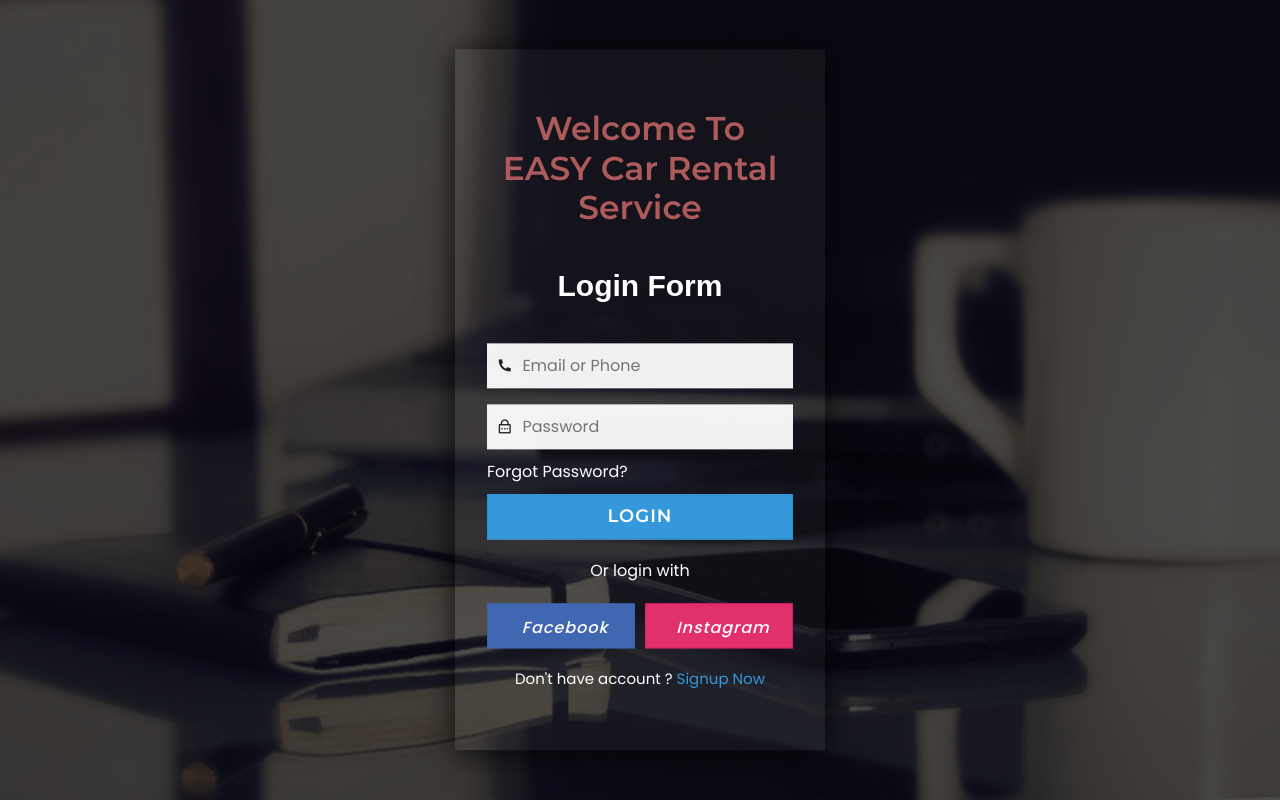
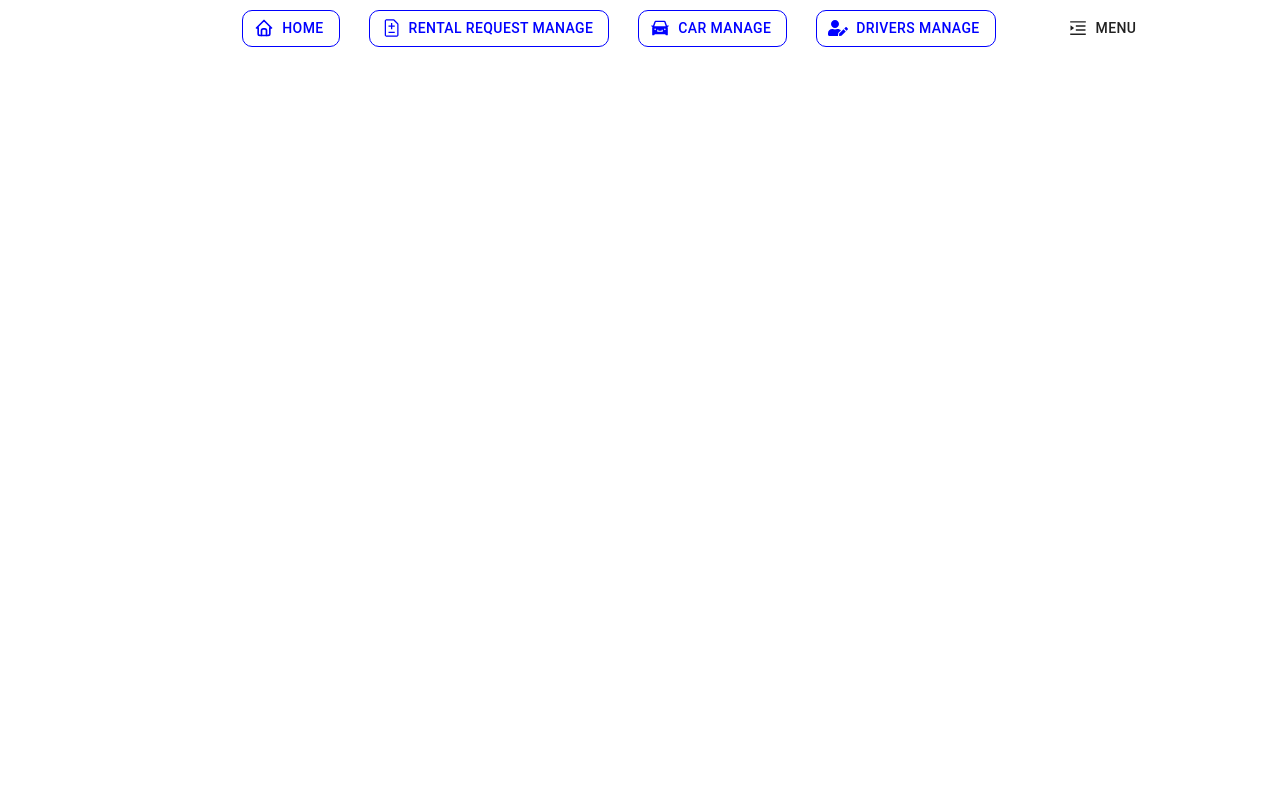
Before and after one commit to tharakad049/Easy-Car-Rental-React, a React (Create React App) app in the folder front-end/: page / in a window 1280 px wide. Built offline with nearby package versions, Linux system fonts and the light colour scheme.

Commit message:
add new nav bar for other pages

```diff
--- /dev/null
+++ b/front-end/src/components/admin/ManuList/index.jsx
@@ -0,0 +1,87 @@
+import React from 'react';
+import Button from '@material-ui/core/Button';
+import MenuItem from '@material-ui/core/MenuItem';
+import MenuList from '@material-ui/core/MenuList';
+import ClickAwayListener from '@material-ui/core/ClickAwayListener';
+import Grow from '@material-ui/core/Grow';
+import {makeStyles} from '@material-ui/core/styles';
+import {AiOutlineMenuUnfold} from "react-icons/ai";
+import Paper from '@material-ui/core/Paper';
+import Popper from '@material-ui/core/Popper';
+
+
+
+const useStyles = makeStyles((theme) => ({
+    root: {
+        display: 'flex',
+    },
+    paper: {
+        marginRight: theme.spacing(2),
+    },
+}));
+
+export default function MenuListComposition() {
+    const classes = useStyles();
+    const [open, setOpen] = React.useState(false);
+    const anchorRef = React.useRef(null);
+
+    const handleToggle = () => {
+        setOpen((prevOpen) => !prevOpen);
+    };
+
+    const handleClose = (event) => {
+        if (anchorRef.current && anchorRef.current.contains(event.target)) {
+            return;
+        }
+        setOpen(false);
+    };
+
+    function handleListKeyDown(event) {
+        if (event.key === 'Tab') {
+            event.preventDefault();
+            setOpen(false);
+        }
+    }
+
+    // return focus to the button when we transitioned from !open -> open
+    const prevOpen = React.useRef(open);
+    React.useEffect(() => {
+        if (prevOpen.current === true && open === false) {
+            anchorRef.current.focus();
+        }
+        prevOpen.current = open;
+    }, [open]);
+
+    return (
+        <div className={classes.root}>
+            <div>
+                <Button
+                    ref={anchorRef}
+                    aria-controls={open ? 'menu-list-grow' : undefined}
+                    aria-haspopup="true"
+                    onClick={handleToggle}
+                    startIcon={<AiOutlineMenuUnfold/>}
+                    style={{height: '100%'}}>
+                    MENU
+                </Button>
+                <Popper open={open} anchorEl={anchorRef.current} role={undefined} transition disablePortal>
+                    {({TransitionProps, placement}) => (
+                        <Grow
+                            {...TransitionProps}
+                            style={{transformOrigin: placement === 'bottom' ? 'center top' : 'center bottom'}}>
+                            <Paper>
+                                <ClickAwayListener onClickAway={handleClose}>
+                                    <MenuList autoFocusItem={open} id="menu-list-grow" onKeyDown={handleListKeyDown}>
+                                        <MenuItem onClick={handleClose}>Profile</MenuItem>
+                                        <MenuItem onClick={handleClose}>My account</MenuItem>
+                                        <MenuItem onClick={handleClose}>Logout</MenuItem>
+                                    </MenuList>
+                                </ClickAwayListener>
+                            </Paper>
+                        </Grow>
+                    )}
+                </Popper>
+            </div>
+        </div>
+    );
+}
--- /dev/null
+++ b/front-end/src/components/admin/NavBar/index.jsx
@@ -0,0 +1,38 @@
+import React, {Component} from "react";
+import Button from "@material-ui/core/Button";
+import {TbHome} from "react-icons/tb";
+import {VscRequestChanges} from "react-icons/vsc";
+import {AiFillCar} from "react-icons/ai";
+import {FaUserEdit} from "react-icons/fa";
+import MenuListComposition from "../ManuList";
+import withStyles from "@material-ui/core/styles/withStyles";
+import {styleSheet} from "./style";
+
+class AdminNavBar extends Component {
+    constructor(props) {
+        super(props);
+    }
+
+    render() {
+        const {classes} = this.props
+        return (
+            <div className={classes.navBar_container}>
+                <div className={classes.logo_container}></div>
+                <div className={classes.navBarButton_container}>
+                    <Button style={{color: 'blue', borderColor: 'blue', borderRadius: '10px'}} variant="outlined"
+                            color="danger" startIcon={<TbHome/>}>Home</Button>
+                    <Button style={{color: 'blue', borderColor: 'blue', borderRadius: '10px'}} variant="outlined"
+                            color="danger" startIcon={<VscRequestChanges/>}>Rental Request Manage</Button>
+                    <Button style={{color: 'blue', borderColor: 'blue', borderRadius: '10px'}} variant="outlined"
+                            color="danger" startIcon={<AiFillCar/>}>Car Manage</Button>
+                    <Button style={{color: 'blue', borderColor: 'blue', borderRadius: '10px'}} variant="outlined"
+                            color="danger" startIcon={<FaUserEdit/>}>Drivers Manage</Button>
+                    <div style={{width: '10px'}}></div>
+                    <MenuListComposition/>
+                </div>
+            </div>
+        );
+    };
+}
+
+export default withStyles(styleSheet)(AdminNavBar)
--- /dev/null
+++ b/front-end/src/components/admin/NavBar/style.js
@@ -0,0 +1,20 @@
+export const styleSheet= {
+    navBar_container: {
+        marginTop: "10px",
+        backgroundColor: "white",
+        height: '12%',
+        display: 'flex',
+        flexDirection: 'row',
+        alignItems: 'center',
+        justifyContent: 'space-evenly',
+    },
+    logo_container: {},
+    navBarButton_container: {
+        width: "75%",
+        height: '60%',
+        display: 'flex',
+        flexDirection: 'row',
+        justifyContent: 'space-evenly'
+
+    }
+}
--- a/front-end/src/pages/Layouts/Layout.jsx
+++ b/front-end/src/pages/Layouts/Layout.jsx
@@ -1,12 +1,14 @@
 import React, { Fragment } from "react";
 import HomePage from "../../pages/Home";
 import Login from "../Session/Login";
+import Register from "../Session/Register/register";
+import AdminNavBar from "../../components/admin/NavBar";
 
 const Layout = () => {
   return (
     <Fragment>
-      {/*<HomePage />*/}
-{/*     <Login/>*/} <Login/>
+      {/*<HomePage />*/}{/*<HomePage />*/}
+{/*     <Login/>*/} <AdminNavBar/>
 {/*   <Register/>*/}
     </Fragment>
   );
--- a/front-end/src/pages/Session/Login/index.jsx
+++ b/front-end/src/pages/Session/Login/index.jsx
@@ -34,7 +34,7 @@ class Login extends Component {
                         <div className="login">Or login with</div>
                         <div className="links">
                             <div className="facebook">
-                                <i className="fab fa-facebook-f"><span>Facebook</span></i>
+                                <i className="fa-facebook-f"><span>Facebook</span></i>
                             </div>
                             <div className="instagram">
                                 <i className="fab fa-instagram"><span>Instagram</span></i>
--- a/front-end/src/pages/Session/Register/register.css
+++ b/front-end/src/pages/Session/Register/register.css
@@ -0,0 +1,86 @@
+@import url('https://fonts.googleapis.com/css?family=Montserrat:400,500,600,700|Poppins:400,500&display=swap');
+*{
+    margin: 0;
+    padding: 0;
+    box-sizing: border-box;
+    user-select: none;
+}
+.bg-img{
+    background: url("../../../assets/images/Login Images/bg.jpg");
+    height: 100vh;
+    background-size: cover;
+    background-position: center;
+}
+.bg-img:after{
+    position: absolute;
+    content: '';
+    top: 0;
+    left: 0;
+    height: 100%;
+    width: 100%;
+    background: rgba(0,0,0,0.7);
+}
+.content{
+    position: absolute;
+    top: 50%;
+    left: 50%;
+    z-index: 999;
+    text-align: center;
+    padding: 60px 32px;
+    width: 370px;
+    transform: translate(-50%,-50%);
+    background: rgba(255,255,255,0.04);
+    box-shadow: -1px 4px 28px 0px rgba(0, 0, 0, 0.75);
+}
+.content header{
+    color: white;
+    font-size: 30px;
+    font-weight: 600;
+    margin: 0 0 35px 0;
+    font-family: "Microsoft",sans-serif;
+}
+.content h2{
+    color: #ad5a5a;
+    font-size: 33px;
+    font-weight: 600;
+    margin: 0 0 35px 0;
+    font-family: 'Montserrat',sans-serif;
+}
+.field{
+    position: relative;
+    height: 45px;
+    width: 100%;
+    display: flex;
+    background: rgba(255,255,255,0.94);
+}
+.field span{
+    color: #222;
+    width: 40px;
+    line-height: 45px;
+}
+.field input{
+    height: 100%;
+    width: 100%;
+    background: transparent;
+    border: none;
+    outline: none;
+    color: #222;
+    font-size: 16px;
+    font-family: 'Poppins',sans-serif;
+}
+.space{
+    margin-top: 16px;
+}
+.field input[type="submit"]{
+    background: #3498db;
+    border: 1px solid #2691d9;
+    color: white;
+    font-size: 18px;
+    letter-spacing: 1px;
+    font-weight: 600;
+    cursor: pointer;
+    font-family: 'Montserrat',sans-serif;
+}
+.field input[type="submit"]:hover{
+    background: #7700aa;
+}
--- a/front-end/src/pages/Session/Register/register.jsx
+++ b/front-end/src/pages/Session/Register/register.jsx
@@ -0,0 +1,35 @@
+import React, {Component} from "react";
+import "../../../pages/Session/Register/register.css";
+
+class Register extends Component {
+    constructor(props) {
+        super(props);
+    }
+
+    render() {
+        return (
+            <header>
+                <body>
+                <div className="bg-img">
+                    <div className="content">
+                        <h2>Welcome To EASY Car Rental Service</h2>
+                        <header>Register Form</header>
+                        <form action="#">
+                            <div className="field"><span className="ri-phone-fill"></span> <input type="text" required placeholder="Email or Phone"/></div>
+                            <div className="field space"><span className="ri-lock-password-line"></span><input type="password" className="pass-key" required placeholder="Password"/></div>
+                            <div className="pass">
+                                <a href="#">Forgot Password?</a>
+                            </div>
+                            <div className="field">
+                                <input type="submit" value="REGISTER"/>
+                            </div>
+                        </form>
+                    </div>
+                </div>
+                </body>
+            </header>
+        );
+    };
+}
+
+export default (Register)
--- a/front-end/src/pages/Ui/slider.css
+++ b/front-end/src/pages/Ui/slider.css
@@ -5,7 +5,7 @@
 
 .slider__item-01 {
     background: linear-gradient(rgb(141, 149, 193, 0.72), rgba(141, 149, 193, 0.72));
-    background: url(" ../../assets/images/slider-images/1.jpg ");
+    background: url(" ../../assets/images/slider-images/2.jpg ");
     background-position: center;
     background-repeat: no-repeat;
     background-size: cover;
```
Also changed, not shown: front-end/src/assets/images/slider-images/images.jpg (added), front-end/src/pages/Admin/ManageCar/index.jsx (added), front-end/src/pages/Admin/ManageCar/style.js (added).
